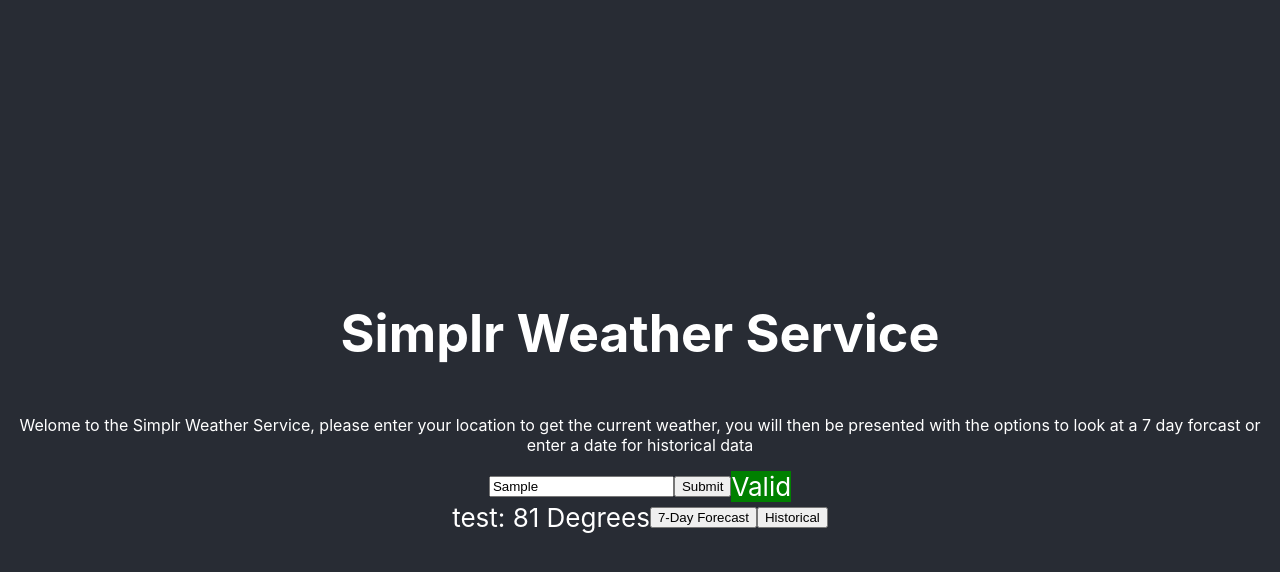
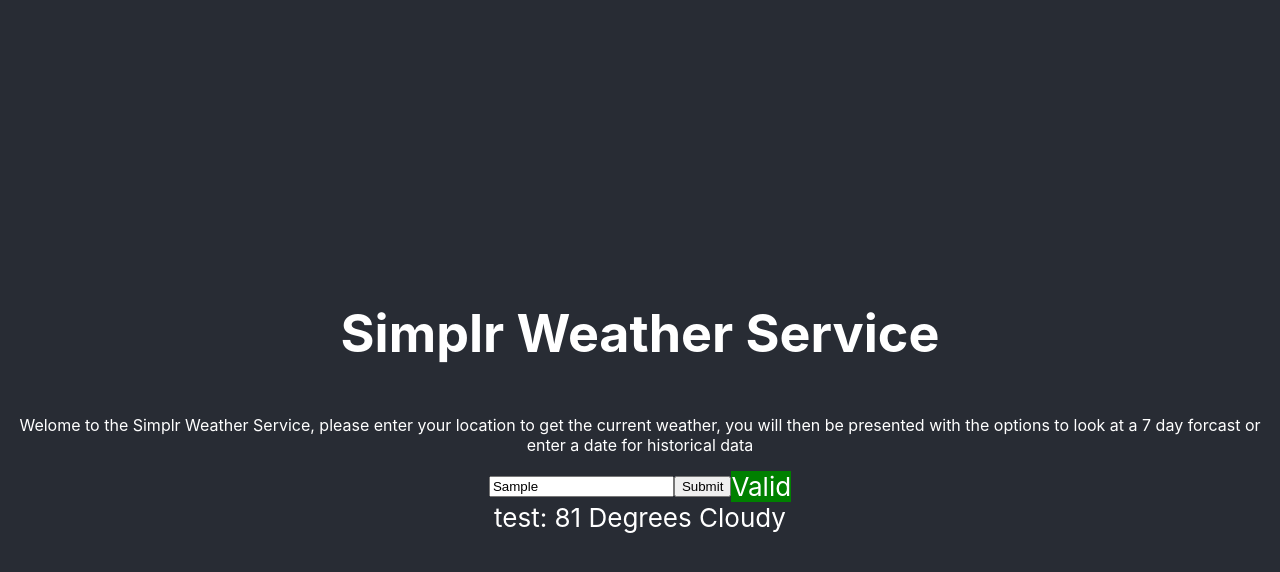
Before and after one commit to vincentmoreschi/SimplrWeather, a React (Create React App) app in the folder weather_front/: page / in a window 1280 px wide. Both pictures are taken after typing "Sample" into the empty fields and a click on the button "Submit". Shown: the top 572 px of the page. Built offline with nearby package versions, Linux system fonts and the light colour scheme.

Commit message:
added forcast and hi buttons that toggle on submit

```diff
--- a/weather_front/src/components/getTemperature.js
+++ b/weather_front/src/components/getTemperature.js
@@ -3,11 +3,12 @@ import React from 'react';
 
 
 function Temperature({location}) {
+
     return (
         <>
-        <div>{location}: 81 Degrees</div>
-        <button>7-Day Forecast</button>
-          <button>Historical</button>
+        <div>{location}: 81 Degrees Cloudy</div>
+
+
         </>
       );
 }
```
